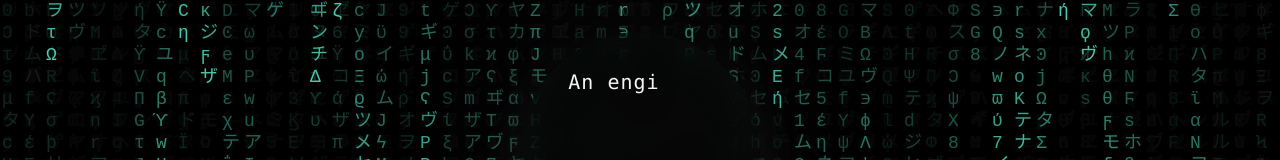
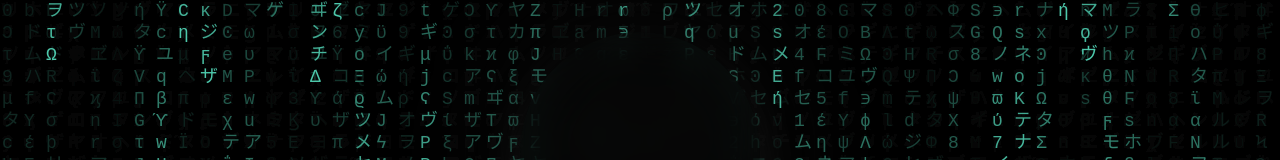
Before and after one commit to qarnayn-dev/qarnayn_portfolio, a Next.js app: page /devpage in a window 1280 px wide. Shown: the part 248-408 px from the top of the page. Built offline with nearby package versions, Linux system fonts and the light colour scheme.

Commit message:
UP - typing effect improvements

```diff
--- a/components/TypingEffect.tsx
+++ b/components/TypingEffect.tsx
@@ -1,77 +1,72 @@
-import { useState, useEffect, useCallback, useMemo } from "react";
-import { useSpring, easings, animated, useTransition, Transition, config} from "react-spring";
+import { useState, useEffect, useMemo } from "react";
+import { useSpring, easings, animated, useTransition} from "react-spring";
 import { Debouncer } from "./utilities/Debouncer";
+import { stringToArray } from "./utilities/StringUtility";
 
-export const TypingEffect = () => {
-    const [isAnimate, setIsAnimate] = useState(true);
+interface iTypingEffect{
+    children: string | string[],
+    showAnimation: boolean,
+    restTime?: number,
+    callback?:()=> void,
+    delayOnCallback?:number,
+}
+
+export const TypingEffect = ({children, restTime = 1600, showAnimation,callback,delayOnCallback = 700}: iTypingEffect) => {
+    // const [isAnimate, setIsAnimate] = useState(false);
     const [isForward, setIsForward] = useState(true);
-    const manyWords: string[] = ["Hi, I'm Qarnayn.", 'An engineer who codes with a sense of aesthetics.'];
-    const [current, setCurrent] = useState<string | null>(manyWords[0]);
+    const sentenceList: string[] = (children instanceof Array) ? children : stringToArray(children);
+    const [current, setCurrent] = useState<string | null>(sentenceList[0]);
+
+    // Main array used for the transitions
+    const memoizedArray : string[] = useMemo(
+      () => (showAnimation && isForward && current)? current.split('') : [],
+      [current, isForward, showAnimation],
+    )
 
     const debouncer = new Debouncer(() => {
-        console.log("Execute this! (set isForward) ");
         setIsForward(latest => !latest);
-    }, 1000);
-
-    useEffect(() => {
-        if (!isForward) {
-        const timeOut = setTimeout(() => { setIsAnimate(true) }, 30);
-        return () => clearTimeout(timeOut);
-        }
-    }, []);
+    }, isForward? restTime: (restTime*0.22));
 
     useEffect(() => {
         // when the animation's done -> move to next
         if (!isForward) {
             setCurrent(latest => {
-                const index = (latest) ? manyWords.indexOf(latest) : null;
-                return ((index!==null ) && (index < manyWords.length)) ? manyWords[index + 1] : null;
+                const index = (latest) ? sentenceList.indexOf(latest) : null;
+                return ((index!==null ) && (index < sentenceList.length)) ? sentenceList[index + 1] : null;
             });
         }
     }, [isForward]);
 
-    const memoizedArray : string[] = useMemo(
-      () => (isAnimate && isForward && current)? current.split('') : [],
-      [current, isForward, isAnimate],
-    )
+    useEffect(() => {
+        // if there's any callback after all has fnished
+        if (current === undefined && !isForward && callback) {
+            console.log("Fininshed all! ");
+            const timeout = setTimeout(callback, delayOnCallback);
+            return () => clearTimeout(timeout);
+        }
+    }, [current === undefined])
+
 
     const cursorSpring = useSpring({
-        config: { duration: 800, easing: easings.easeInBack},
+        config: { duration: 700, easing: easings.easeInBack},
         loop: {reset: true},
         from: { opacity: 0 },
         to: { opacity: 1 },
-        delay: 200,
+        delay: 150,
     });
 
     const letterTransition = useTransition(memoizedArray, {
-        config: { duration: 180, easing: easings.easeInBack},
+        config: { duration: 150, easing: easings.easeInBack},
         keys: memoizedArray.map((v, i) => `${v}-${i}`),
         from: { opacity: 0, width: '4px', height: '16px', background: 'white'},
         enter: { opacity: 1, background: 'transparent',life: "100%"},
-        leave: { opacity: 0, life: "0%"},
-        delay: 400,
+        leave: { opacity: 0, life: "0%" },
+        delay: 300,
         trail: isForward? 200 : -20,
         expires: true,
         reverse: true,
         onRest: () => { debouncer.rebound(); },
     });
-
-    function handleNextItter() {
-        console.log("array: ", `${memoizedArray}`);
-        // after the reset
-        if (memoizedArray.length === 0) {
-            setIsForward(true);
-            console.log("set animation -> true");
-        } else if (memoizedArray.length > 0) {
-            console.log("set animation -> false");
-            // temporary disable the animation
-            setIsForward(false);
-            setCurrent(latest => {
-                const index = (latest)? manyWords.indexOf(latest) : null;
-                return (index && index < manyWords.length) ? manyWords[index + 1] : null;
-            });
-        }
-    }
 
     return (
         <div className='flex items-center justify-center'>
--- /dev/null
+++ b/components/utilities/StringUtility.tsx
@@ -0,0 +1,11 @@
+import React from 'react'
+
+/**
+ * Convert an `input` string into an array of string.
+ * By default, it will turn the `input` into sentences (seperated by dot, commas etc).
+ */
+export const stringToArray = (input:string): string[] => {
+    return (
+        input.match(/([^\.!\?]+[\.!\?]+)|([^\.!\?]+$)/g)?.filter((value) => (value !== ' ' && value !== undefined) ? value : null).map((value) => value.trim()) ?? []
+    )
+}
--- a/pages/devpage.tsx
+++ b/pages/devpage.tsx
@@ -1,14 +1,8 @@
-import React, { LegacyRef, ReactNode, useEffect, useRef, useState } from 'react'
-import TopFrame from '../components/TopFrame'
-import { AnimatedColoredText } from '../components/AnimatedColoredText'
-import { DummyBlock } from '../components/DummyBlock'
+import React, { LegacyRef, useEffect, useRef, useState } from 'react'
 import { useScroll } from 'framer-motion'
 import { useScrollSnap } from '../components/useScrollSnap'
-import useWindowDimensions from '../components/useWindowDimensions'
 import { MatrixEffect } from '../components/MatrixEffect'
 import { BlackHole } from '../components/BlackHole'
-import { animated, easings, useSpring, useTransition } from 'react-spring'
-import { Transition } from '@headlessui/react'
 import { TypingEffect } from '../components/TypingEffect'
 
 
@@ -19,8 +13,10 @@ const Devpage = () => {
   const [isShow, setIsShow] = useState(false);
   const { scrollY } = useScroll();
 
-
-
+  useEffect(() => {
+        const timeOut = setTimeout(() => { setIsShow(true) }, 2000);
+        return () => clearTimeout(timeOut);
+  }, []);
 
   return (
     <>
@@ -29,7 +25,7 @@ const Devpage = () => {
       {/* <div className='w-40 h-40 z-50 inset-0 bg-white absolute top-[40%] left-[35%] flex items-center justify-center'>
         <TypingEffect></TypingEffect>
       </div> */}
-      <BlackHole><TypingEffect></TypingEffect></BlackHole>
+      <BlackHole><TypingEffect showAnimation={isShow} callback={()=>{console.log("Do smtg when done!!!!");}}>{["Hi, I'm Qarnayn.","An engineer who codes", 'with a sense of aesthetics.', 'yo hahaha wassup']}</TypingEffect></BlackHole>
     </>
   )
 }
```
